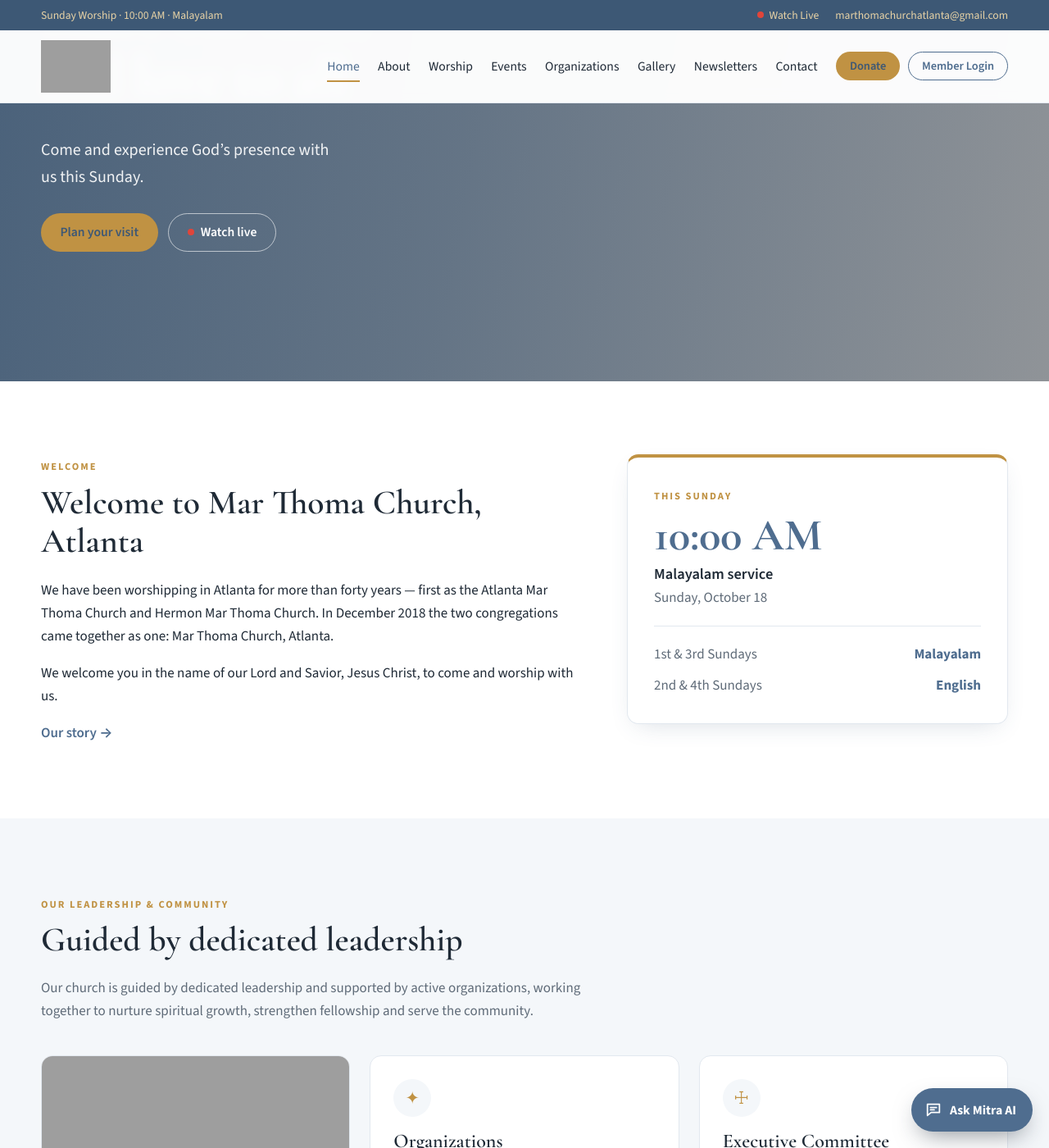
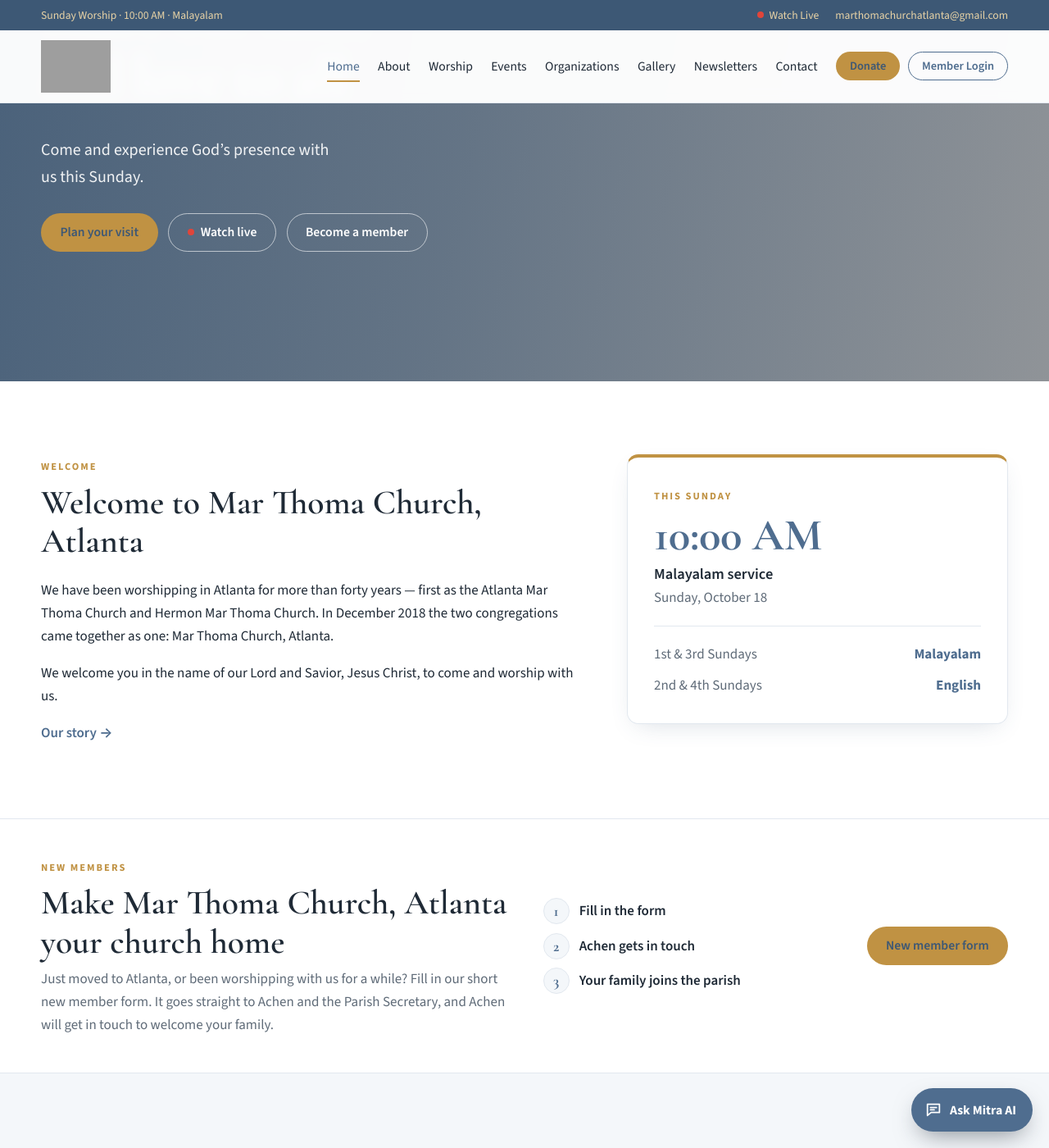
Before and after one commit to shajan-Factor42/AtlantaMarthomaChurch, a Jekyll site: the page built from index.html, in a window 1280 px wide and 1400 px high, scrolled down 341 px. Shown: the whole window at 82% size. Built offline with Jekyll 4.4.1, drawn with Linux system fonts in a browser that asks for light colours; a script that is not in the unit is left out.

Commit message:
Home page: Become a member button and New Members band
Co-Authored-By: Claude Opus 5.5 <noreply@anthropic.com>
Claude-Session: https://claude.ai/code/session_018yudHeuvoZDEGZABzXikAs

```diff
--- a/assets/css/main.css
+++ b/assets/css/main.css
@@ -446,3 +446,13 @@ hr { border: 0; border-top: 1px solid var(--line); margin: 1.25rem 0; }
 .nm-done:focus { outline: none; }
 .panel__aside { margin: 1rem 0 0; font-size: .95rem; }
 .panel--dark .panel__aside a { color: var(--gold); }
+
+/* ---------- Home: New Members band ---------- */
+.join-band { background: var(--white); border-top: 1px solid var(--line); border-bottom: 1px solid var(--line); padding: 2.75rem 0; }
+.join-band__inner { display: grid; grid-template-columns: minmax(0, 1.6fr) minmax(0, 1fr) auto; gap: 2rem; align-items: center; }
+.join-band__text h2 { margin-bottom: .4rem; }
+.join-band__text p:last-child { margin-bottom: 0; color: var(--muted); }
+.join-band__steps { list-style: none; margin: 0; padding: 0; display: grid; gap: .65rem; }
+.join-band__steps li { display: flex; align-items: center; gap: .75rem; font-weight: 600; }
+.join-band__steps span { flex: none; width: 2rem; height: 2rem; border-radius: 50%; display: grid; place-items: center; background: var(--tint); color: var(--primary); font-family: var(--serif); font-size: 1.15rem; font-weight: 700; border: 1px solid var(--line); }
+@media (max-width: 960px) { .join-band__inner { grid-template-columns: 1fr; gap: 1.25rem; } .join-band__cta { justify-self: start; } }
--- a/index.html
+++ b/index.html
@@ -11,6 +11,7 @@ layout: default
     <div class="hero__actions">
       <a class="btn btn--gold" href="{{ '/worship/' | relative_url }}">Plan your visit</a>
       <a class="btn btn--ghost" href="{{ site.data.church.livestream_url }}" target="_blank" rel="noopener"><span class="live-dot"></span> Watch live</a>
+      <a class="btn btn--ghost" href="{{ '/new-members/' | relative_url }}">Become a member</a>
     </div>
   </div>
 </section>
@@ -36,6 +37,22 @@ layout: default
         <li><span>2nd &amp; 4th Sundays</span><strong>English</strong></li>
       </ul>
     </aside>
+  </div>
+</section>
+
+<section class="join-band">
+  <div class="wrap join-band__inner">
+    <div class="join-band__text">
+      <p class="eyebrow">New Members</p>
+      <h2>Make {{ site.data.church.name }} your church home</h2>
+      <p>Just moved to Atlanta, or been worshipping with us for a while? Fill in our short new member form. It goes straight to Achen and the Parish Secretary, and Achen will get in touch to welcome your family.</p>
+    </div>
+    <ol class="join-band__steps">
+      <li><span>1</span>Fill in the form</li>
+      <li><span>2</span>Achen gets in touch</li>
+      <li><span>3</span>Your family joins the parish</li>
+    </ol>
+    <a class="btn btn--gold join-band__cta" href="{{ '/new-members/' | relative_url }}">New member form</a>
   </div>
 </section>
 
```
